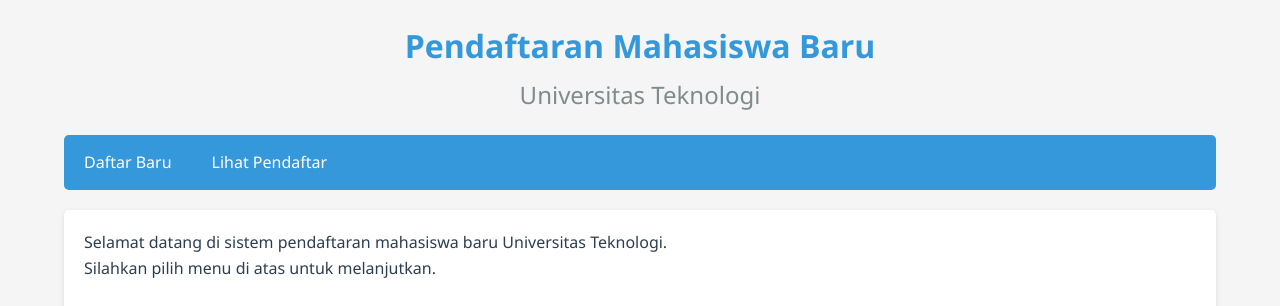
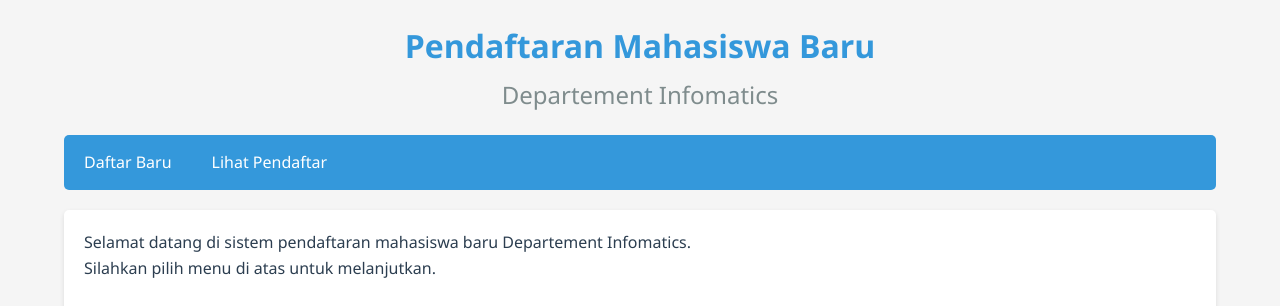
Before and after one commit to farhanwew/Web-programming, a plain HTML site: page Crud/Front-end/index.html in a window 1280 px wide. Shown: the top 306 px of the page. Drawn offline with Linux system fonts and the light colour scheme.

```diff
--- a/Crud/Front-end/index.html
+++ b/Crud/Front-end/index.html
@@ -10,7 +10,7 @@
     <div class="container">
         <header>
             <h1>Pendaftaran Mahasiswa Baru</h1>
-            <h2>Universitas Teknologi</h2>
+            <h2>Departement Infomatics</h2>
         </header>
 
         <nav>
@@ -21,7 +21,7 @@
         </nav>
 
         <main id="main-content">
-            <p>Selamat datang di sistem pendaftaran mahasiswa baru Universitas Teknologi.</p>
+            <p>Selamat datang di sistem pendaftaran mahasiswa baru Departement Infomatics.</p>
             <p>Silahkan pilih menu di atas untuk melanjutkan.</p>
         </main>
     </div>
```
Also changed, not shown: 1 other file.
